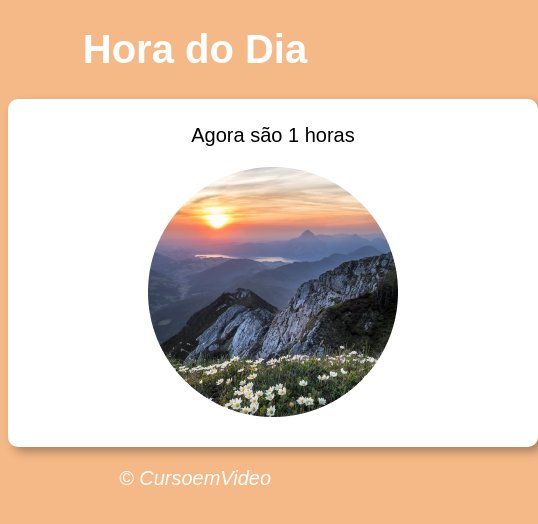
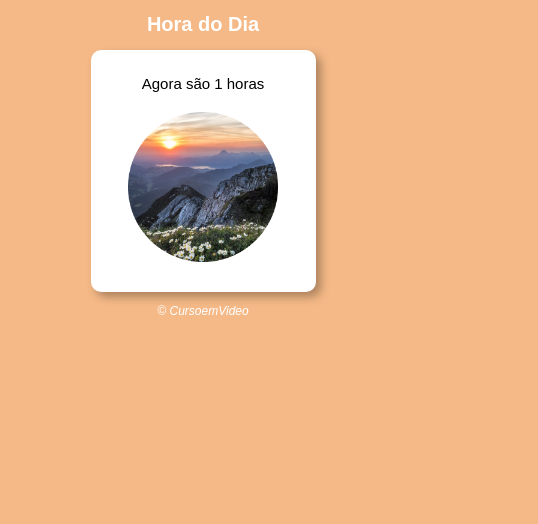
Before and after one commit to michelekluck/javascript-estudos, a plain HTML site: page hora-do-dia/index.html in a window 390 px wide. Shown: the whole page, 538 px wide, since content can reach past the window. Drawn offline with Linux system fonts and the light colour scheme.

Commit message:
deixar responsivo

```diff
--- a/hora-do-dia/style.css
+++ b/hora-do-dia/style.css
@@ -1,6 +1,7 @@
 body{
     background: rgb(99, 130, 194);
     font: normal 15pt Arial;
+    width: 100%;
 }
 
 header {
@@ -27,3 +28,24 @@ footer {
     text-align: center;
     font-style: italic;
 }
+
+@media screen and (max-width: 425px) {
+    body {
+    }
+    h1 {
+        font-size: 20px;
+    }
+    #msg {
+        font-size: 15px;
+    }
+    section {
+        width:50%
+    }
+
+    #imagem {
+        width: 150px;
+    }
+    footer {
+        font-size: 12px;
+    }
+}
```
